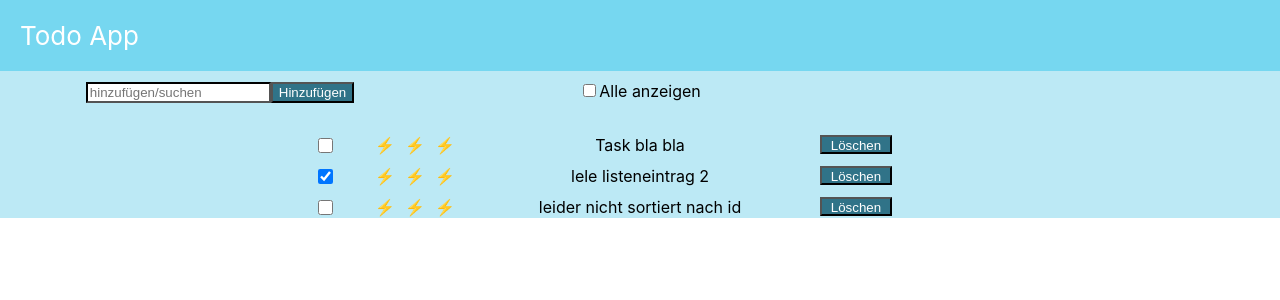
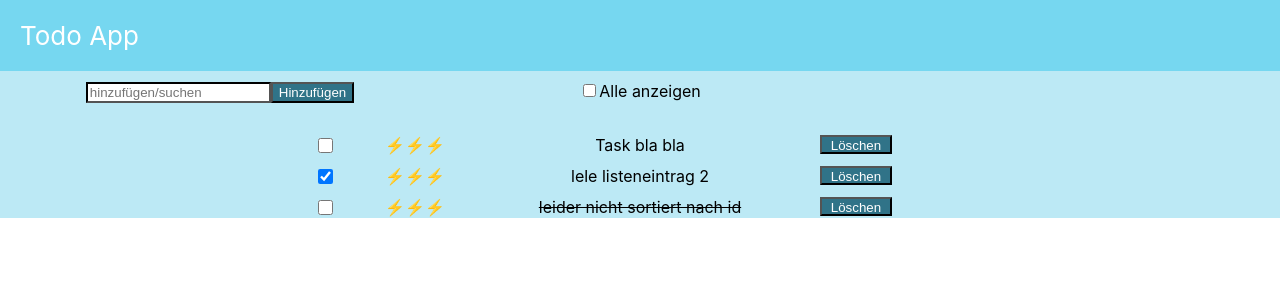
Before and after one commit to pirminbleiker/Web_Engineering_1, a React (Create React App) app: page / in a window 1280 px wide. Shown: the top 300 px of the page. Built offline with nearby package versions, Linux system fonts and the light colour scheme.

Commit message:
filter function added, Task extended with "deleted" property

```diff
--- a/src/App.tsx
+++ b/src/App.tsx
@@ -13,18 +13,21 @@ const initialTasks: Task[] = [
     checked: false,
     priority: 0,
     text: 'Task bla bla',
+    deleted: false
   },
   {
     id: "5",
     checked: true,
     priority: 0,
     text: 'lele listeneintrag 2',
+    deleted: false
   },
   {
     id: "3",
     checked: false,
     priority: 0,
     text: 'leider nicht sortiert nach id',
+    deleted: true
   },
 ];
 
@@ -33,6 +36,7 @@ const initialTasks: Task[] = [
 
 export function App() {
   const [tasks, setTask] = useState<Task[]>(initialTasks);
+  const [unfilteredTasks, setUnfiltered]=useState<Task[]>(tasks);
 
   const addItem = (text: string) => {
     const newTask = [ ...tasks, createTask(text)]
@@ -55,8 +59,17 @@ export function App() {
   }
 
   const filterItem = (text: string) => {
-    const newTask = tasks.filter(t => t.text === text)
-    return { newTask }
+    if(text.length>0){
+      const newTask = unfilteredTasks.filter(t => t.text.toLowerCase().includes(text.toLowerCase()))
+      setTask(newTask)
+    }
+    else{
+      setTask(unfilteredTasks)
+    }
+  }
+
+  const showAllItems = () => {
+
   }
 
   return (
--- a/src/components/Task.css
+++ b/src/components/Task.css
@@ -13,6 +13,7 @@
 
 .grid__priority{
     grid-area: priority;
+    cursor: pointer;
 }
 
 .grid__text{
--- a/src/components/Task.tsx
+++ b/src/components/Task.tsx
@@ -6,19 +6,28 @@ export interface Task {
     checked: boolean,
     priority: number,
     text: string;
+    deleted: boolean;
 }
 
 export const SingleTask = (props: Task) => {
+    let shownText
+    const getText =() =>{
+        if(props.deleted){
+            return (<div className="grid__text"><s>{props.text}</s></div>)
+        }
+        else{
+            return (<div className="grid__text">{props.text}</div>)
+        }
+    }
+
     return (
 
         <div className='task'>
             <input className="grid__checkbox" type="checkbox" checked={props.checked}/>
-            <div className="grid__priority priority_table">
-                <div className="flash-on">{'\u26A1'}</div>
-                <div>{'\u26A1'}</div>
-                <div>{'\u26A1'}</div>
+            <div className="grid__priority">
+                {'\u26A1'}{'\u26A1'}{'\u26A1'}
             </div>
-            <div className="grid__text">{props.text}</div>
+            {getText()}
             <button className="grid__delete delete-button">Löschen</button>
         </div>
     )
@@ -27,7 +36,7 @@ export const SingleTask = (props: Task) => {
 
 
 export const createTask = (props: string): Task => {
-    return { id: v4(), checked: false, priority: 1, text: props };
+    return { id: v4(), checked: false, priority: 1, text: props,deleted: false };
   }
 
 //export default Task
--- a/src/components/Tasks.tsx
+++ b/src/components/Tasks.tsx
@@ -9,7 +9,7 @@ interface Props {
 export const Tasks = ({tasks}: Props) => {
     const taskList = tasks.map((task) => (
 
-         <SingleTask key={task.id}id={task.id}checked={task.checked}priority={task.priority}text={task.text}/>
+         <SingleTask key={task.id}id={task.id}checked={task.checked}priority={task.priority}text={task.text}deleted={task.deleted}/>
 
     ));
     return <div>{taskList}</div>
```
